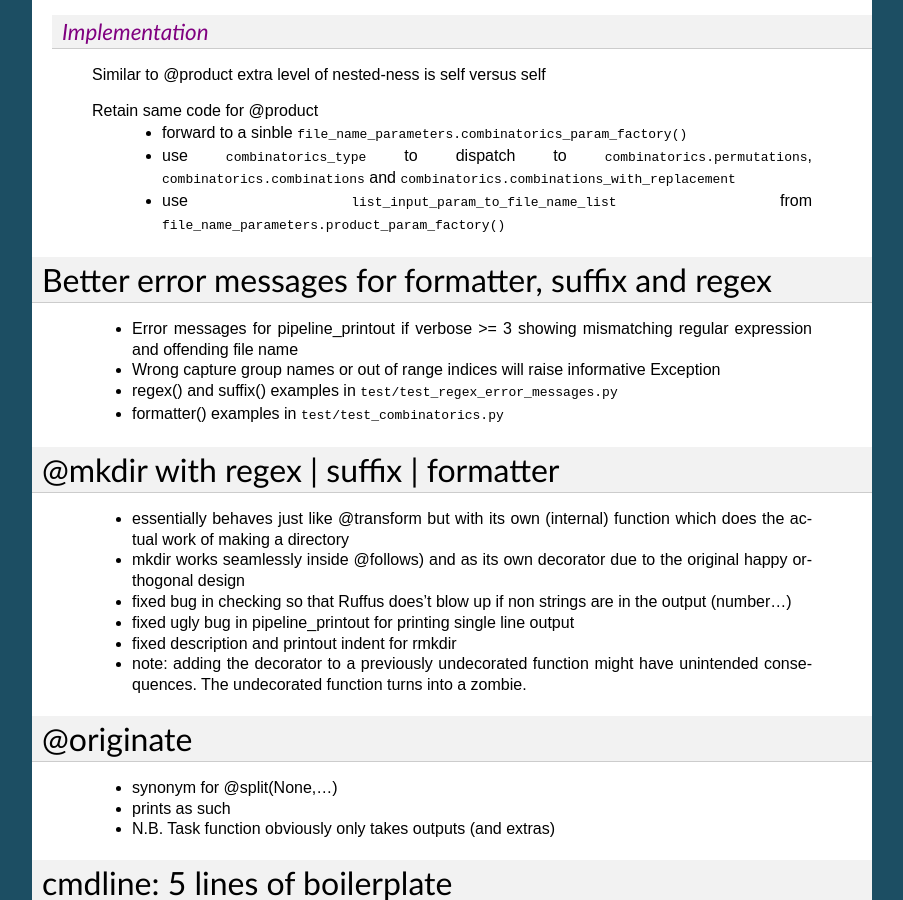
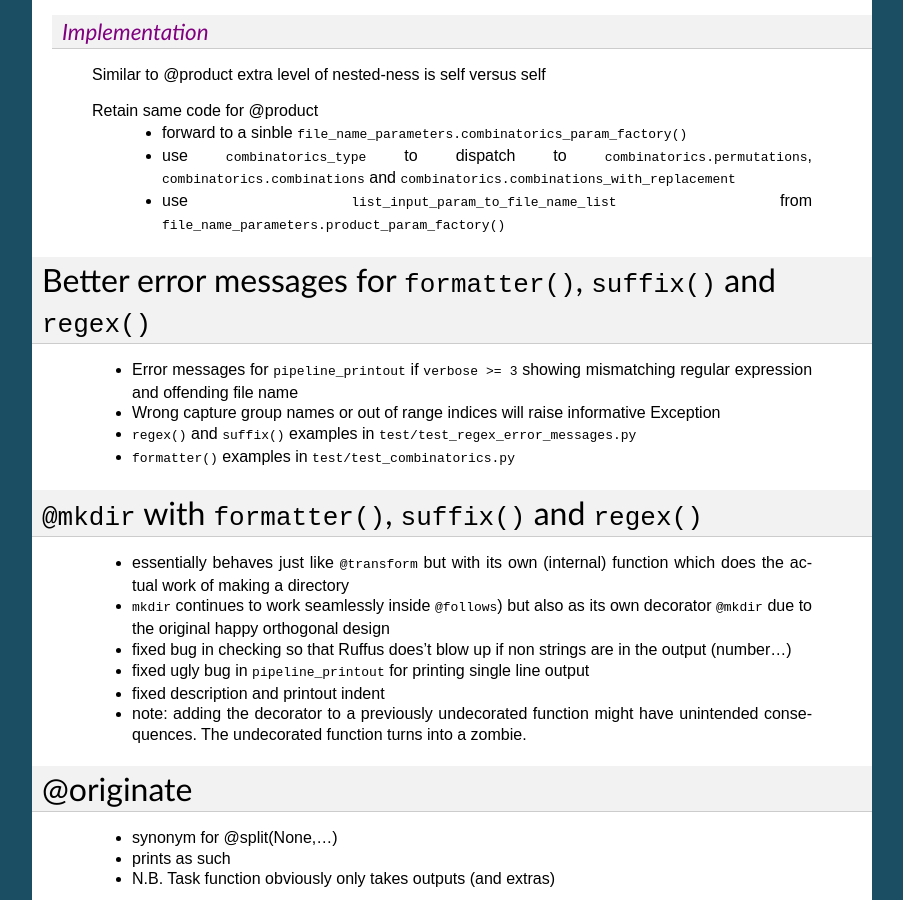
Before and after one commit to cgat-developers/ruffus, a Sphinx documentation site: the page built from doc/refactoring_ruffus_notes.rst, in a window 1280 px wide and 900 px high, scrolled down 11230 px. Shown: the whole window, without its empty margins (198-1101 px from the left). Built offline with Sphinx 7.4.7, drawn with Linux system fonts in a browser that asks for light colours; the version number could not be read and is left out; some of the changed text lies outside the part shown.

Commit message:
documentation

```diff
--- a/doc/refactoring_ruffus_notes.rst
+++ b/doc/refactoring_ruffus_notes.rst
@@ -673,24 +673,24 @@ Implementation
 
 
 ******************************************************************************
-Better error messages for formatter, suffix and regex
+Better error messages for ``formatter()``, ``suffix()`` and ``regex()``
 ******************************************************************************
 
-    * Error messages for pipeline_printout if verbose >= 3 showing mismatching regular expression and offending file name
+    * Error messages for ``pipeline_printout`` if ``verbose >= 3`` showing mismatching regular expression and offending file name
     * Wrong capture group names or out of range indices will raise informative Exception
-    * regex() and suffix() examples in ``test/test_regex_error_messages.py``
-    * formatter() examples in ``test/test_combinatorics.py``
+    * ``regex()`` and ``suffix()`` examples in ``test/test_regex_error_messages.py``
+    * ``formatter()`` examples in ``test/test_combinatorics.py``
 
 
-***************************************
-@mkdir with regex | suffix | formatter
-***************************************
+******************************************************************************
+``@mkdir`` with ``formatter()``, ``suffix()`` and ``regex()``
+******************************************************************************
 
-    * essentially behaves just like @transform but with its own (internal) function which does the actual work of making a directory
-    * mkdir works seamlessly inside @follows) and as its own decorator due to the original happy orthogonal design
+    * essentially behaves just like ``@transform`` but with its own (internal) function which does the actual work of making a directory
+    * ``mkdir`` continues to work seamlessly inside ``@follows``) but also as its own decorator ``@mkdir`` due to the original happy orthogonal design
     * fixed bug in checking so that Ruffus does't blow up if non strings are in the output (number...)
-    * fixed ugly bug in pipeline_printout for printing single line output
-    * fixed description and printout indent for rmkdir
+    * fixed ugly bug in ``pipeline_printout`` for printing single line output
+    * fixed description and printout indent
     * note: adding the decorator to a previously undecorated function might have unintended consequences. The undecorated function
       turns into a zombie.
 
```
